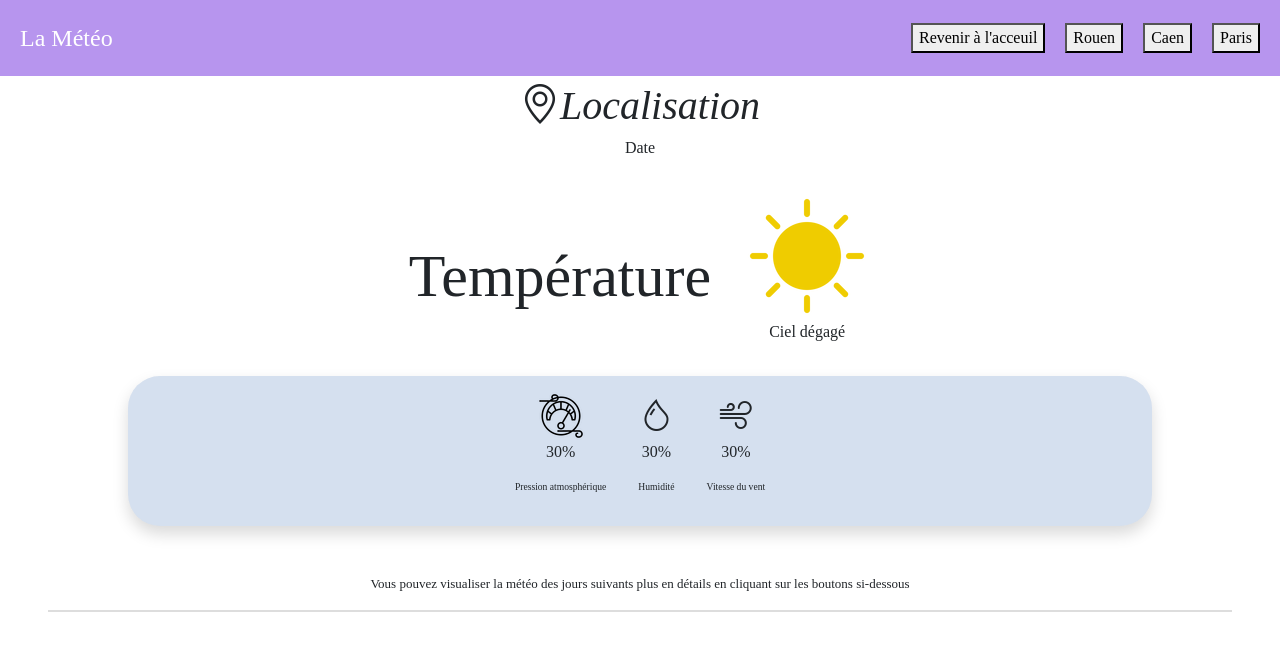
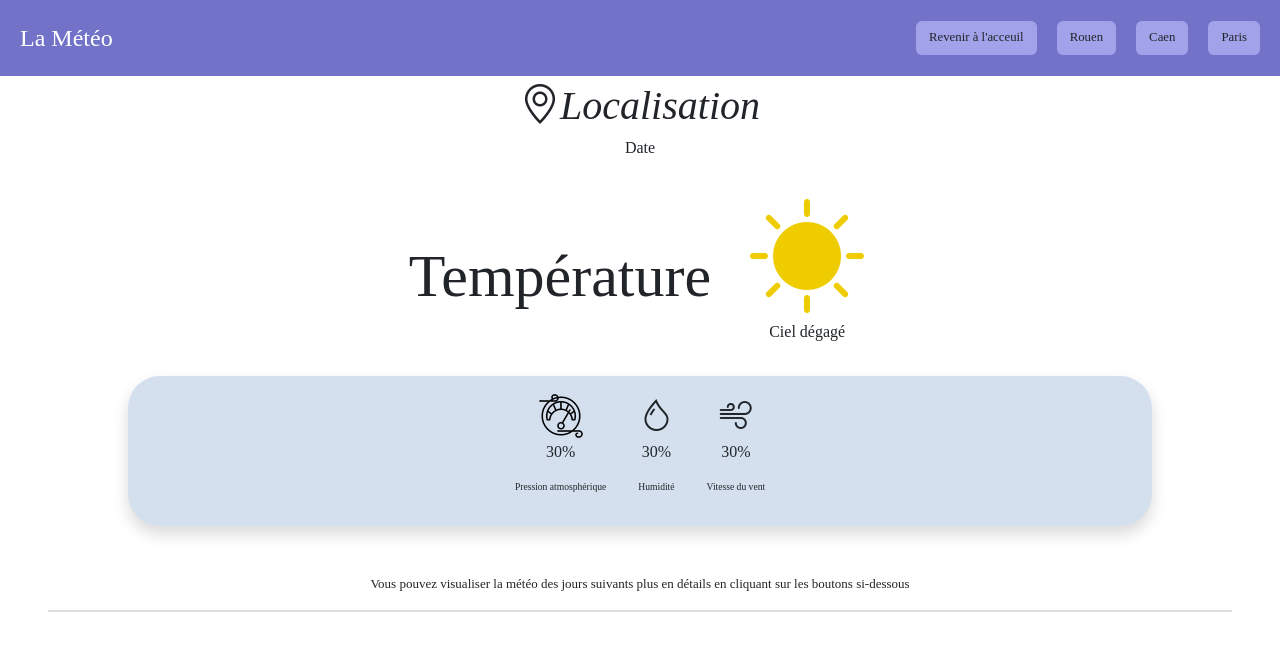
Before and after one commit to KevinLIOUST/meteo, a website: page meteo.html in a window 1280 px wide. Drawn offline with nearby package versions, Linux system fonts and the light colour scheme; no server answers; a web font is replaced by a local one.

Commit message:
Design de base terminé ! :)

```diff
--- a/css/Style-meteo.css
+++ b/css/Style-meteo.css
@@ -12,7 +12,7 @@ header {
   justify-content: space-between;
   align-items: center;
   padding: 20px;
-  background-color: #b795ee;
+  background-color: rgb(113, 114, 200);
   color: white;
 }
 
@@ -32,7 +32,7 @@ header {
 }
 
 .nav-links a:hover {
-  color: #9912f3;
+  color: rgb(57, 59, 111);
 }
 
 .burger {
@@ -55,7 +55,7 @@ header {
     position: absolute;
     top: 70px;
     right: 0;
-    background-color: #b795ee;
+    background-color: rgb(113, 114, 200);
     flex-direction: column;
     width: 200px;
     display: none;
--- a/js/script.js
+++ b/js/script.js
@@ -388,7 +388,7 @@ function recupererDonneesMeteo(ville, indice) {
         <button
           type="button"
           class="d-flex justify-content-center btn colorBtn rounded-4 p-3 ms-1 mx-1 text-white"
-        onclick="recupererDonneesMeteo(${json.city.name.toLowerCase()}, ${i}); ${console.log(ville)};">
+        onclick="recupererDonneesMeteo('${ville}', ${i}); ${console.log(ville)};">
           <div>
             <p class="taille-texte-btn">${afficherJoursSemaine()[indiceBtn]}</p>
             ${createBaliseI(i)}
--- a/meteo.html
+++ b/meteo.html
@@ -32,10 +32,10 @@
       <span></span>
     </div>
     <nav class="nav-links" id="navLinks">
-      <button onclick="window.location.href = 'index.html';">Revenir à l'acceuil</button>
-      <button onclick="recupererDonneesMeteo('rouen', 0);">Rouen</button>
-      <button onclick="recupererDonneesMeteo('caen', 0);">Caen</button>
-      <button onclick="recupererDonneesMeteo('paris', 0);">Paris</button>
+      <button class="btn colorBtn" onclick="window.location.href = 'index.html';">Revenir à l'acceuil</button>
+      <button class="btn colorBtn" onclick="recupererDonneesMeteo('rouen', 0);">Rouen</button>
+      <button class="btn colorBtn" onclick="recupererDonneesMeteo('caen', 0);">Caen</button>
+      <button class="btn colorBtn" onclick="recupererDonneesMeteo('paris', 0);">Paris</button>
     </nav>
     <!-- <a href="#" id="openBtn">
       <span></span>
```
